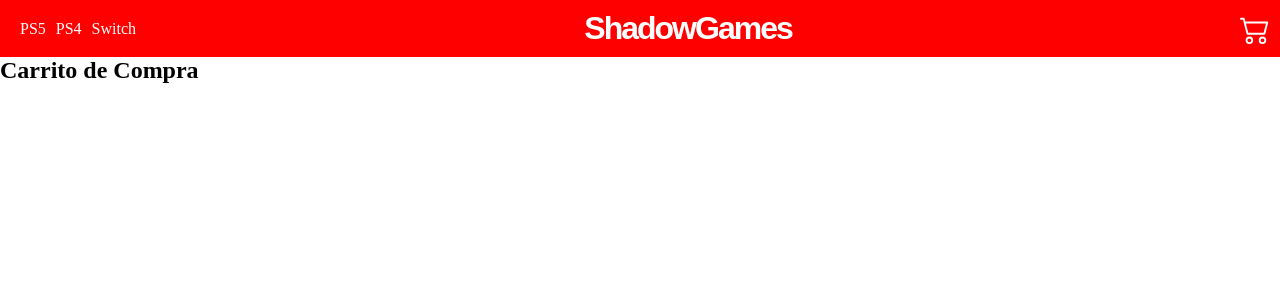
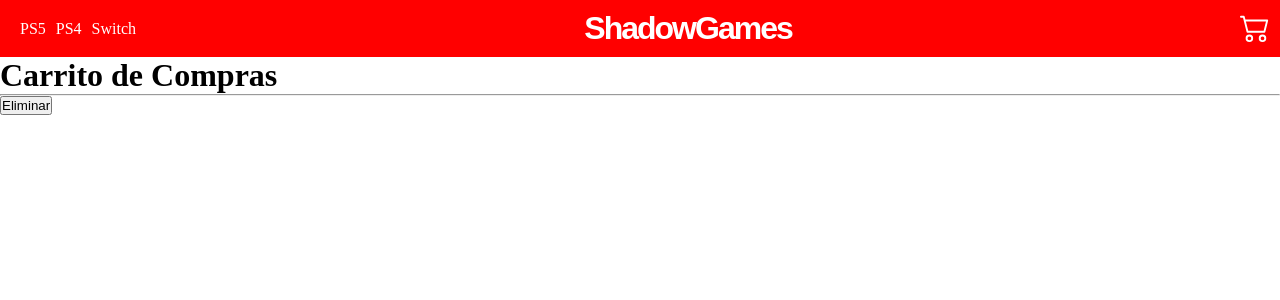
Before and after one commit to alejoaguero/e-commerce-aguero, a React (Create React App) app: page /cart in a window 1280 px wide. Shown: the top 300 px of the page. Built offline with nearby package versions, Linux system fonts and the light colour scheme; a web font is replaced by a local one.

Commit message:
Haciendo el Carrito con Context (falta estilo y que no se repita los articulos)

```diff
--- a/src/App.js
+++ b/src/App.js
@@ -1,12 +1,15 @@
 
 import react from 'react';
+import CartContext from './context/CartContext';
 import Routes from './routes/Routes';
 
 
 function App() {
   return (
     <div className="App">
-       <Routes/>
+       <CartContext>
+          <Routes/>
+       </CartContext>
     </div>
   );
 }
--- /dev/null
+++ b/src/Components/Cart/CartItems.js
@@ -0,0 +1,14 @@
+import React, { useContext } from 'react'
+import { CartProvider } from '../../context/CartContext'
+
+const CartItems = ({item}) => {
+const {cart,removeItem} = useContext(CartProvider)
+
+  return (
+    <div>
+        <button onClick={() => removeItem(item.id)}>-</button>
+    </div>
+  )
+}
+
+export default CartItems
--- a/src/Components/Cart/CartPage.js
+++ b/src/Components/Cart/CartPage.js
@@ -1,9 +1,20 @@
-import React from 'react'
+import React, { useContext, useEffect } from 'react'
+import { CartProvider } from '../../context/CartContext'
+import CartItems from './CartItems'
 
 export const CartPage = () => {
+  const {cart,clearItems} = useContext(CartProvider)
+
   return (
       <>
-          <h2>Carrito de Compra</h2>
+          <h1>Carrito de Compras</h1>
+          {
+            cart.map(item => {
+              return <CartItems {...item}></CartItems>
+              })
+          }
+          <hr/>
+          <button onClick={clearItems}>Eliminar</button>
       </>
   )
 }
--- a/src/Components/ItemDetail/Item2.js
+++ b/src/Components/ItemDetail/Item2.js
@@ -1,16 +1,18 @@
-import React, { useState } from 'react';
+import React, { useState} from 'react';
 import { Link } from 'react-router-dom';
 import '../CSS/ItemDetail.css'
 import ItemCounter from '../ItemList/ItemCounter';
 
 
-
 export const Item2 = ({id,name,imagen,precio}) => {
-
 const stock = 20;
 const [contador, setContador] = useState(0);
-const onAdd = () =>{
-    console.log('Item agregado al Carrito')
+
+const itemCart = {
+  id,
+  name,
+  imagen,
+  precio
 }
 
 
@@ -21,7 +23,7 @@
               <h2>{name}</h2>
               <h4>Precio: ${precio}</h4>
               <p>Stock Disponible: {stock}</p>
-              <ItemCounter setContador={setContador} contador={contador} onAdd={onAdd} stock={stock}/>
+              <ItemCounter setContador={setContador} contador={contador} stock={stock} itemCart={itemCart}/>
               <p>Lorem ipsum dolor sit amet consectetur adipisicing elit. Mollitia iste harum earum. Vel maiores quod repellat. Totam possimus perferendis tempora officia, ratione quaerat suscipit ullam soluta labore quia? Fuga inventore sed in velit fugiat quia non, consequatur autem nisi, a illum corrupti perferendis aliquid? Quam labore obcaecati repellendus suscipit enim pariatur accusantium, facere, voluptatum blanditiis qui omnis voluptatem quaerat reiciendis vitae ipsam sit cumque fugit animi dignissimos possimus officia. Numquam asperiores fuga esse illo autem, quas, aut ratione quaerat ex perspiciatis et voluptas excepturi magnam rem quo impedit a. Beatae sunt repellat debitis. Ullam nihil animi corporis. Incidunt, harum laboriosam.</p>
               <Link to='/cart'>
                 <button>Terminar Compra</button>
--- a/src/Components/ItemDetail/ItemDetail.js
+++ b/src/Components/ItemDetail/ItemDetail.js
@@ -1,5 +1,7 @@
 import React from 'react';
 import { Item2 } from './Item2';
+
+
 
 const ItemDetail = ({selectedItem}) => {
 
--- a/src/Components/ItemList/ItemCounter.js
+++ b/src/Components/ItemList/ItemCounter.js
@@ -1,7 +1,13 @@
-import React from "react";
-import { Link } from "react-router-dom";
+import React, { useContext, useEffect } from "react";
+import { CartProvider } from "../../context/CartContext";
 
-function ItemCounter({contador,setContador,stock,onAdd}){
+function ItemCounter({contador,setContador,stock,itemCart}){
+const {addItem, cart} = useContext(CartProvider)
+
+useEffect(() => {
+    console.log(cart)
+}, [addItem])
+
 
 const  sumContador = () =>{
     if(contador===stock){
@@ -28,7 +34,7 @@
                 <span>{contador}</span>
                 <button className="contadorStock__menos" onClick={minContador}>-</button>
             </div>
-            <button onClick={onAdd}>Agregar Carrito</button>
+            <button onClick={()=> addItem(itemCart,contador)}>Agregar Carrito</button>
         </>
     )
 }
--- a/src/Components/ItemList/ItemListContainer.js
+++ b/src/Components/ItemList/ItemListContainer.js
@@ -1,4 +1,4 @@
-import react, { useEffect, useState } from "react";
+import react, { useContext, useEffect, useState } from "react";
 import Item from "./Item";
 import '../CSS/item.css'
 import { productsApi } from "../helpers/promises";
--- a/src/Components/NavBar/NavBar.js
+++ b/src/Components/NavBar/NavBar.js
@@ -1,5 +1,5 @@
 import react, { useState } from "react";
-import { Link } from "react-router-dom";
+import { Link, NavLink } from "react-router-dom";
 import '../CSS/navbar.css';
 import '../CSS/menuHamburguer.css';
 import CartWidget from "./CarWidget";
@@ -12,14 +12,13 @@
     return(
       <>
           <header className="header">
-              {/* <svg xmlns="http://www.w3.org/2000/svg" width="25" height="25" fill="white" className="bi bi-list" viewBox="0 0 16 16" onClick={()=> setsidebar(!sidebar)}>
-                <path fillRule="evenodd" d="M2.5 12a.5.5 0 0 1 .5-.5h10a.5.5 0 0 1 0 1H3a.5.5 0 0 1-.5-.5zm0-4a.5.5 0 0 1 .5-.5h10a.5.5 0 0 1 0 1H3a.5.5 0 0 1-.5-.5zm0-4a.5.5 0 0 1 .5-.5h10a.5.5 0 0 1 0 1H3a.5.5 0 0 1-.5-.5z"/>
-              </svg> */}
               <Menu/>
               <h1 className="header__logo">
                 <Link to='/' className="header__logo__principal">ShadowGames</Link>
               </h1>
-              <CartWidget/>
+              <NavLink to='/cart'>
+                <CartWidget/>
+              </NavLink>
           </header>
         </>
     )
--- /dev/null
+++ b/src/context/CartContext.js
@@ -0,0 +1,40 @@
+import React, { createContext, useState} from 'react'
+
+export const CartProvider = createContext()
+
+
+
+const CartContext = ({children}) => {
+const [cart, setCart] = useState([])
+const addItem = (item,quantity) =>{
+  const articule = {
+    item,
+    quantity
+  }
+
+  if(quantity !== 0){
+    setCart([...cart,articule])
+  }
+    else
+      console.log('Elegir la cantidad deseada')
+}
+
+const removeItem = (id) =>{
+  const removeArticules = cart.filter((art) => art.item.id !== id)
+      setCart(removeArticules)
+
+}
+
+const clearItems = () => {
+    setCart([])
+}
+
+const isInCart = Boolean;
+
+
+
+
+  return <CartProvider.Provider value={{cart,setCart,addItem,removeItem,clearItems,isInCart}}>{children}</CartProvider.Provider>
+}
+
+export default CartContext
```
Also changed, not shown: package.json (line endings or trailing spaces).
